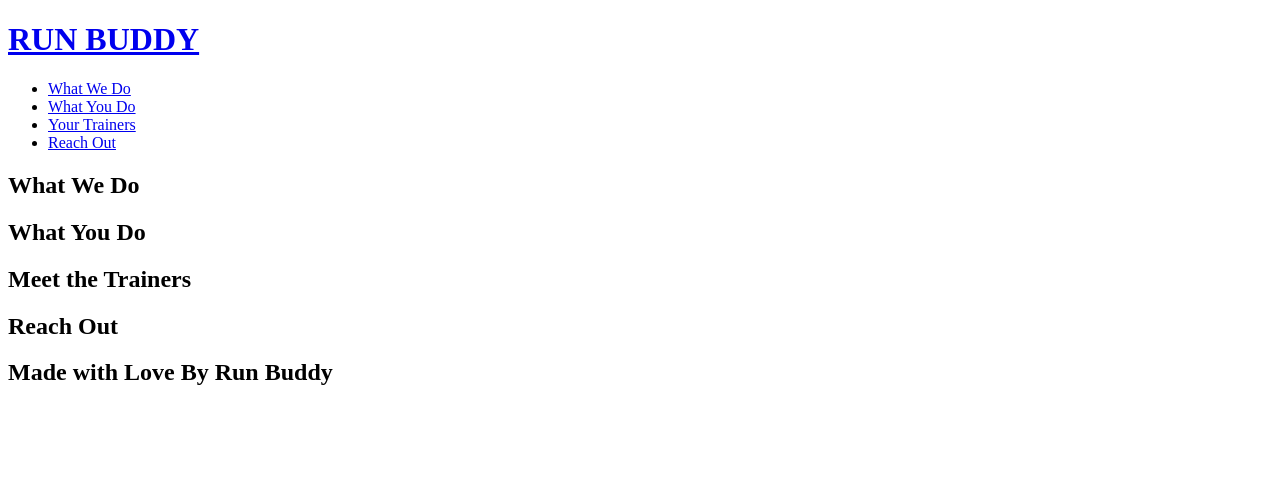
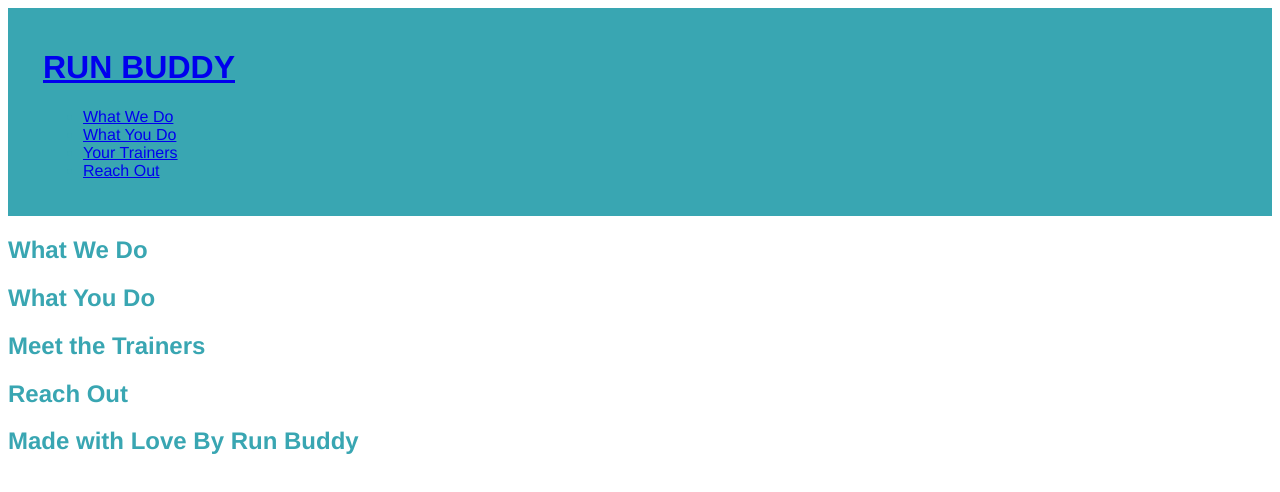
Before and after one commit to JaspreetKhela/run-buddy, a plain HTML site: page index.html in a window 1280 px wide. Drawn offline with Linux system fonts and the light colour scheme.

Commit message:
added style.css

```diff
--- /dev/null
+++ b/assets/css/style.css
@@ -0,0 +1,11 @@
+/* Apply Styles to the <body> */
+body{
+    color: #39a6b2;
+    font-family: Helvetica, Arial, sans-serif;
+}
+
+/* Apply Styles to the <body> */
+header{
+    padding: 20px 35px;
+    background-color: #39a6b2;
+}
--- a/index.html
+++ b/index.html
@@ -3,6 +3,7 @@
     <head>
         <meta charset="UTF-8" />
         <title>Run Buddy</title>
+        <link rel="stylesheet" href="./assets/css/style.css"
     </head>
     <body>
         <!-- Navigation -->
```
